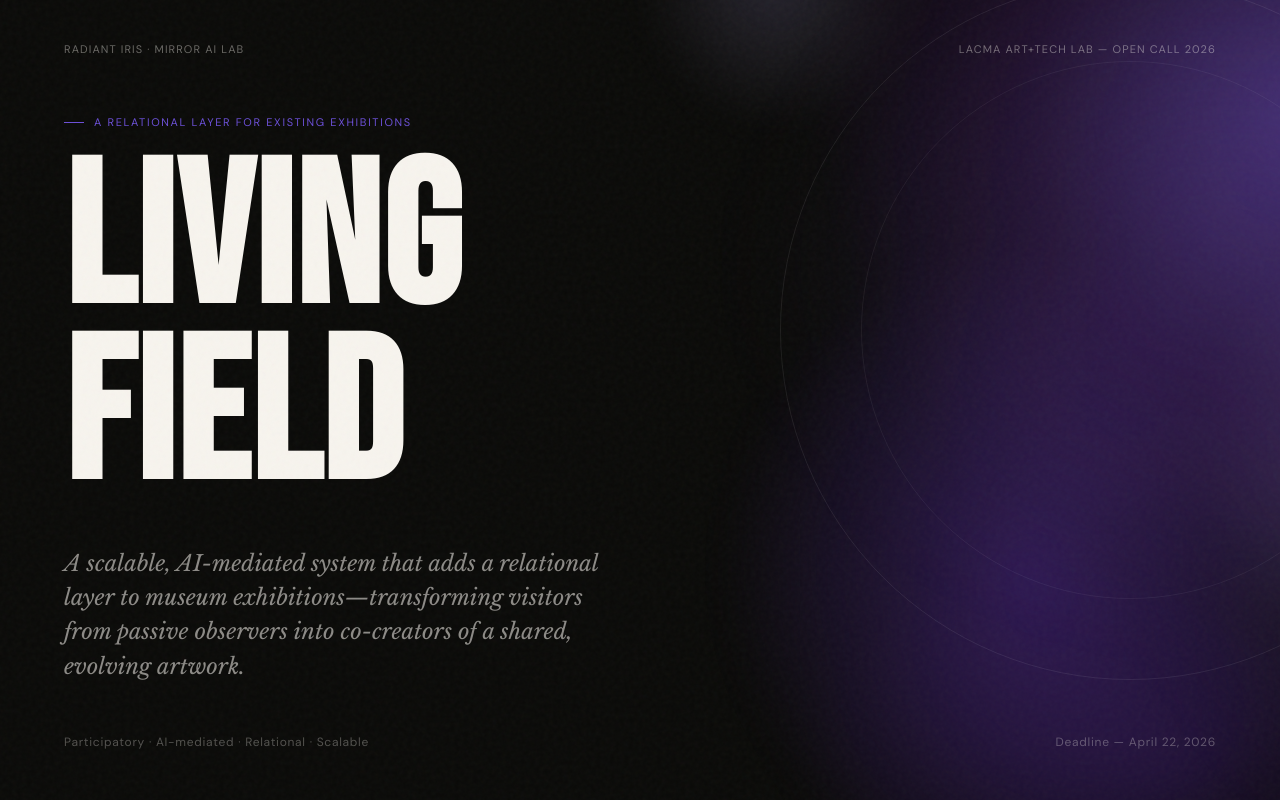
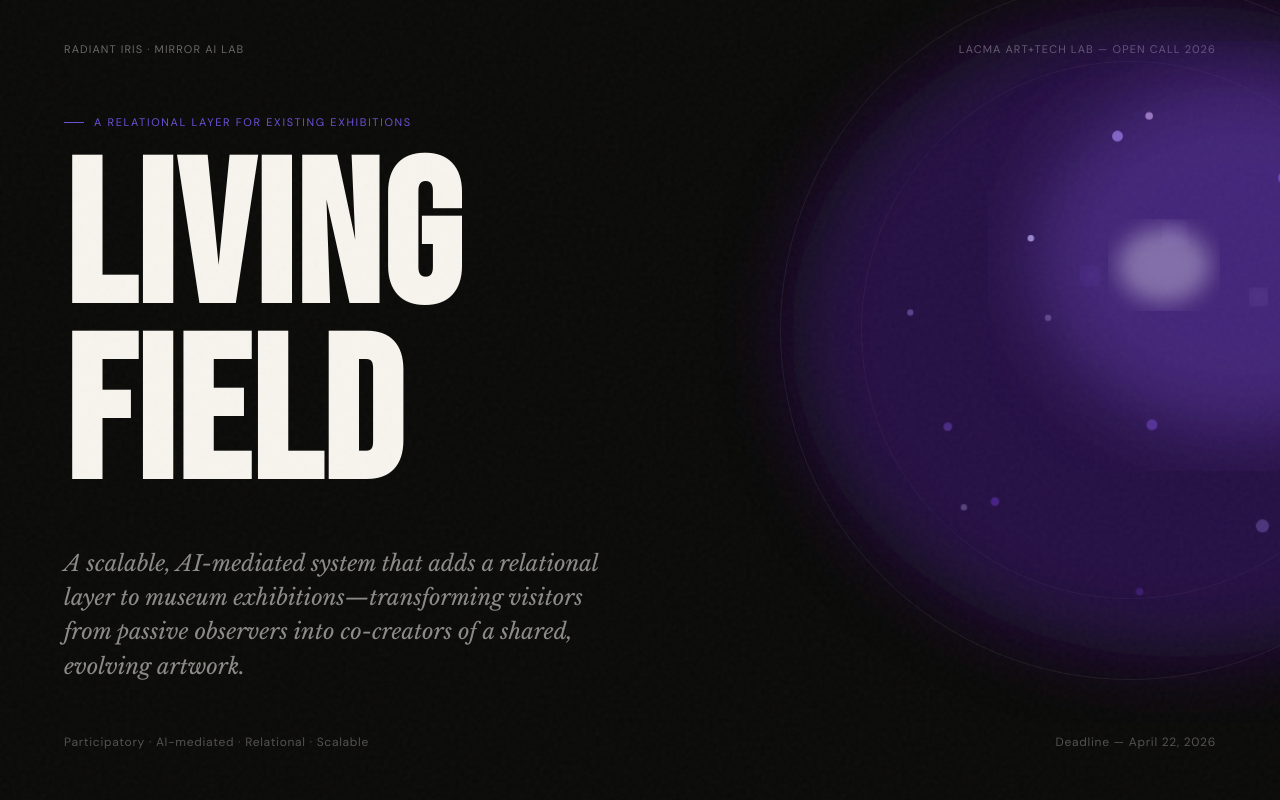
Before and after one commit to akterskayaa/living_field_lacma, a plain HTML site: page index.html in a window 1280 px wide. Shown: the top 800 px of the page. Drawn offline with nearby package versions, Linux system fonts and the light colour scheme.

Commit message:
Update index.html

```diff
--- a/index.html
+++ b/index.html
@@ -144,16 +144,7 @@ h1 {
 }
 
 /* decorative orb */
-.hero-orb {
-  position: absolute;
-  right: -200px;
-  top: -180px;
-  width: 110%;
-  height: 130%;
-  pointer-events: none;
-  opacity: 0;
-  animation: fadeIn 2.5s ease forwards 0.6s;
-}
+.hero-orb { display: none; }
 .hero-orb::before {
   content: '';
   position: absolute;
@@ -177,6 +168,22 @@ h1 {
     radial-gradient(ellipse 65% 60% at 65% 42%, rgba(139,92,246,0.15) 0%, transparent 65%),
     radial-gradient(ellipse 40% 50% at 82% 75%, rgba(167,139,250,0.1) 0%, transparent 55%);
   filter: blur(48px);
+}
+
+.hero-swirl {
+  position: absolute;
+  right: -60px;
+  top: -40px;
+  width: 62%;
+  height: 100%;
+  pointer-events: none;
+  opacity: 0;
+  animation: fadeIn 2s ease forwards 0.7s;
+  z-index: 1;
+}
+.hero-swirl svg {
+  width: 100%;
+  height: 100%;
 }
 
 .hero-circles {
@@ -1455,6 +1462,10 @@ h2.team-title em {
 /* ══════════════════════════════════
    ANIMATIONS
 ══════════════════════════════════ */
+@keyframes d1 { 0%,100%{transform:translate(0,0) scale(1)} 40%{transform:translate(20px,-15px) scale(1.05)} 70%{transform:translate(-12px,10px) scale(.97)} }
+@keyframes d2 { 0%,100%{transform:translate(0,0)} 35%{transform:translate(-16px,18px)} 65%{transform:translate(12px,-10px)} }
+@keyframes d3 { 0%,100%{transform:translate(0,0) scale(1)} 50%{transform:translate(10px,16px) scale(1.03)} }
+@keyframes hpulse { 0%,100%{opacity:.5} 50%{opacity:.9} }
 @keyframes fadeUp {
   from { opacity: 0; transform: translateY(24px); }
   to { opacity: 1; transform: none; }
@@ -1489,6 +1500,43 @@ h2.team-title em {
 <header class="hero">
   <div class="hero-orb"></div>
   <div class="hero-circles"></div>
+  <div class="hero-swirl" aria-hidden="true">
+    <svg viewBox="0 0 540 380" fill="none" xmlns="http://www.w3.org/2000/svg" preserveAspectRatio="xMidYMid slice">
+      <defs>
+        <filter id="fb1"><feGaussianBlur stdDeviation="18"/></filter>
+        <filter id="fb2"><feGaussianBlur stdDeviation="5"/></filter>
+      </defs>
+      <ellipse cx="360" cy="180" rx="180" ry="150" fill="rgba(91,33,182,.35)" filter="url(#fb1)" style="animation:d1 10s ease-in-out infinite"/>
+      <ellipse cx="400" cy="150" rx="100" ry="85" fill="rgba(139,92,246,.3)" filter="url(#fb1)" style="animation:d2 8s ease-in-out infinite"/>
+      <circle cx="300" cy="120" r="1.5" fill="rgba(196,181,253,.7)" style="animation:d3 7s ease-in-out infinite"/>
+      <circle cx="330" cy="90" r="2.5" fill="rgba(167,139,250,.65)" style="animation:d1 9s ease-in-out infinite .5s"/>
+      <circle cx="370" cy="70" r="1.8" fill="rgba(216,180,254,.6)" style="animation:d2 8s ease-in-out infinite 1s"/>
+      <circle cx="410" cy="85" r="3" fill="rgba(139,92,246,.6)" style="animation:d3 10s ease-in-out infinite"/>
+      <circle cx="450" cy="60" r="1.5" fill="rgba(196,181,253,.5)"/>
+      <circle cx="480" cy="100" r="2" fill="rgba(167,139,250,.55)" style="animation:d1 11s ease-in-out infinite 2s"/>
+      <circle cx="500" cy="140" r="1.5" fill="rgba(216,180,254,.4)"/>
+      <circle cx="520" cy="80" r="2.5" fill="rgba(196,181,253,.45)" style="animation:d2 9s ease-in-out infinite"/>
+      <circle cx="340" cy="150" r="4" fill="rgba(139,92,246,.5)" filter="url(#fb2)" style="animation:hpulse 4s ease-in-out infinite"/>
+      <circle cx="380" cy="130" r="5" fill="rgba(167,139,250,.45)" filter="url(#fb2)" style="animation:hpulse 5s ease-in-out infinite .8s"/>
+      <circle cx="420" cy="160" r="3.5" fill="rgba(196,181,253,.5)" filter="url(#fb2)" style="animation:hpulse 3.5s ease-in-out infinite .3s"/>
+      <circle cx="350" cy="200" r="2.5" fill="rgba(139,92,246,.4)" style="animation:d3 12s ease-in-out infinite"/>
+      <circle cx="460" cy="190" r="2" fill="rgba(167,139,250,.4)" style="animation:d1 8s ease-in-out infinite 1.5s"/>
+      <circle cx="490" cy="230" r="1.5" fill="rgba(196,181,253,.35)"/>
+      <circle cx="310" cy="240" r="2" fill="rgba(124,58,237,.4)" style="animation:d2 13s ease-in-out infinite"/>
+      <circle cx="440" cy="250" r="1.8" fill="rgba(139,92,246,.35)" style="animation:d3 10s ease-in-out infinite 1s"/>
+      <circle cx="390" cy="270" r="3" fill="rgba(167,139,250,.3)" style="animation:d1 9s ease-in-out infinite 2.5s"/>
+      <circle cx="510" cy="170" r="2.5" fill="rgba(216,180,254,.4)" style="animation:d2 11s ease-in-out infinite .7s"/>
+      <circle cx="320" cy="170" r="1.5" fill="rgba(196,181,253,.5)" style="animation:hpulse 6s ease-in-out infinite"/>
+      <circle cx="465" cy="310" r="1.5" fill="rgba(167,139,250,.3)"/>
+      <circle cx="430" cy="290" r="2" fill="rgba(139,92,246,.28)" style="animation:d3 14s ease-in-out infinite"/>
+      <circle cx="490" cy="280" r="1.5" fill="rgba(196,181,253,.25)"/>
+      <circle cx="350" cy="300" r="1.8" fill="rgba(124,58,237,.25)" style="animation:d1 12s ease-in-out infinite 3s"/>
+      <circle cx="270" cy="150" r="1.5" fill="rgba(167,139,250,.4)" style="animation:d2 10s ease-in-out infinite 1.2s"/>
+      <circle cx="255" cy="200" r="2" fill="rgba(139,92,246,.35)" style="animation:d3 11s ease-in-out infinite"/>
+      <circle cx="280" cy="260" r="1.5" fill="rgba(196,181,253,.3)"/>
+      <ellipse cx="375" cy="145" rx="22" ry="18" fill="rgba(245,243,255,.45)" filter="url(#fb2)" style="animation:hpulse 3s ease-in-out infinite"/>
+    </svg>
+  </div>
 
   <div class="hero-nav">
     <span>Radiant IRIS · Mirror AI Lab</span>
@@ -1961,7 +2009,7 @@ h2.team-title em {
 
   <div class="team-inner">
     <div class="team-logo-block reveal">
-      <img src="radiant_iris_logo.jpeg" alt="Radiant IRIS" class="team-logo">
+      <img src="Radiant_Iris_large.png" alt="Radiant IRIS" class="team-logo">
     </div>
 
     <div class="team-content">
@@ -1978,11 +2026,11 @@ h2.team-title em {
         </div>
         <div class="team-member">
           <div class="team-member-role">StoryWorld Developer</div>
-          <div class="team-member-name">Anastasia Akterskaya</div>
+          <div class="team-member-name">Nastia Akterskaia</div>
         </div>
         <div class="team-member">
           <div class="team-member-role">Creative Producer</div>
-          <div class="team-member-name">Anastasia Nesterova</div>
+          <div class="team-member-name">Ana Nest</div>
         </div>
         <div class="team-member">
           <div class="team-member-role">Business & Partnerships</div>
```
